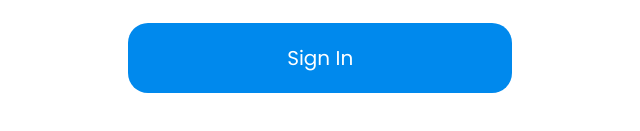
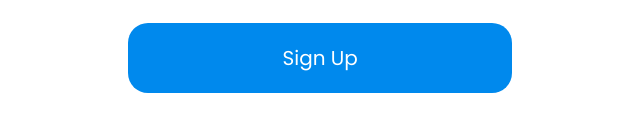
Before and after one commit to zxclinical/lab9, a plain HTML site: page docs/sign-up.html in a window 1280 px wide. Shown: the part 651-782 px from the top of the page, 627-1267 px from the left. Drawn offline with nearby package versions, Linux system fonts and the light colour scheme.

Commit message:
Update sign-up.html

```diff
--- a/docs/sign-up.html
+++ b/docs/sign-up.html
@@ -75,7 +75,7 @@
                     <br>
                     <a href="">Forgot password</a>
                     <br><br>
-                    <button id="submit">Sign In</button>
+                    <button id="submit">Sign Up</button>
                 </form>
             </div>
         </div>
```
